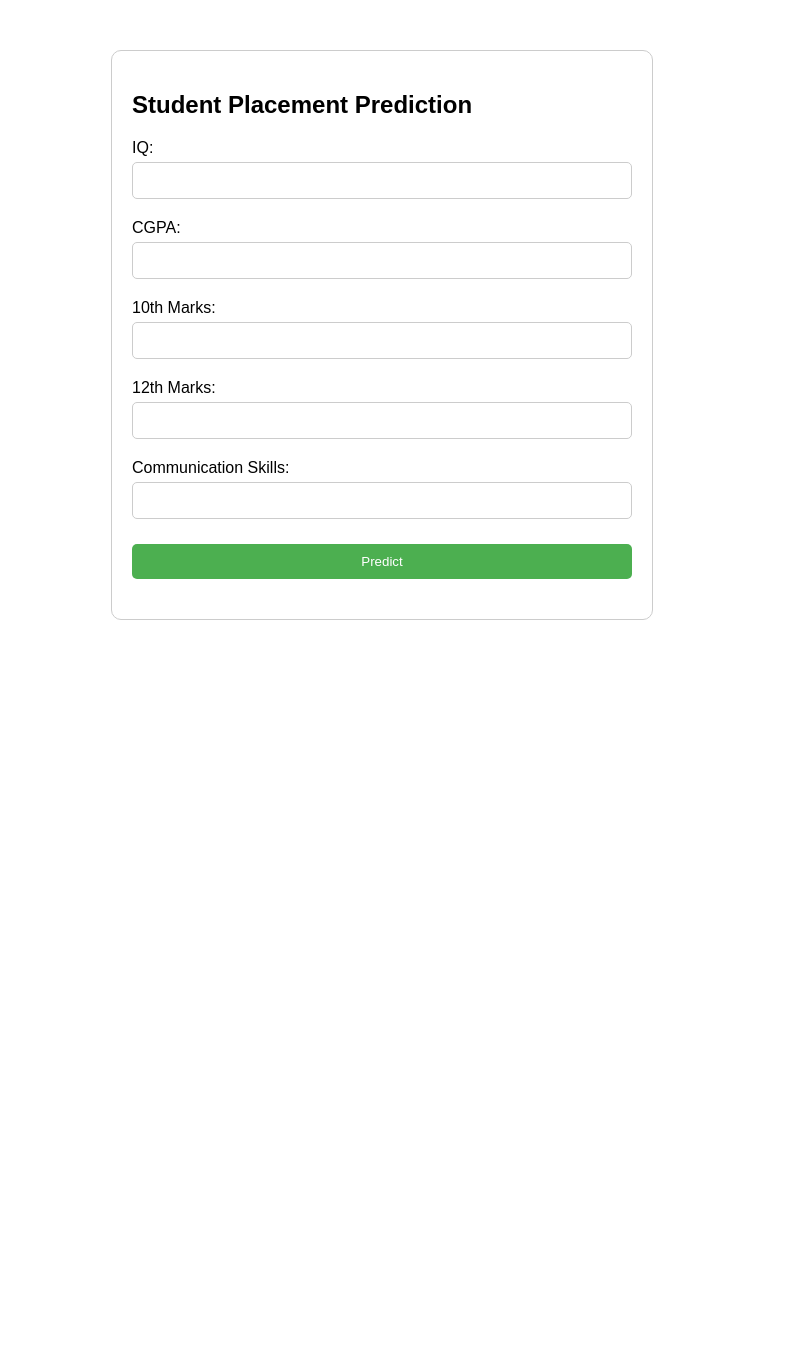
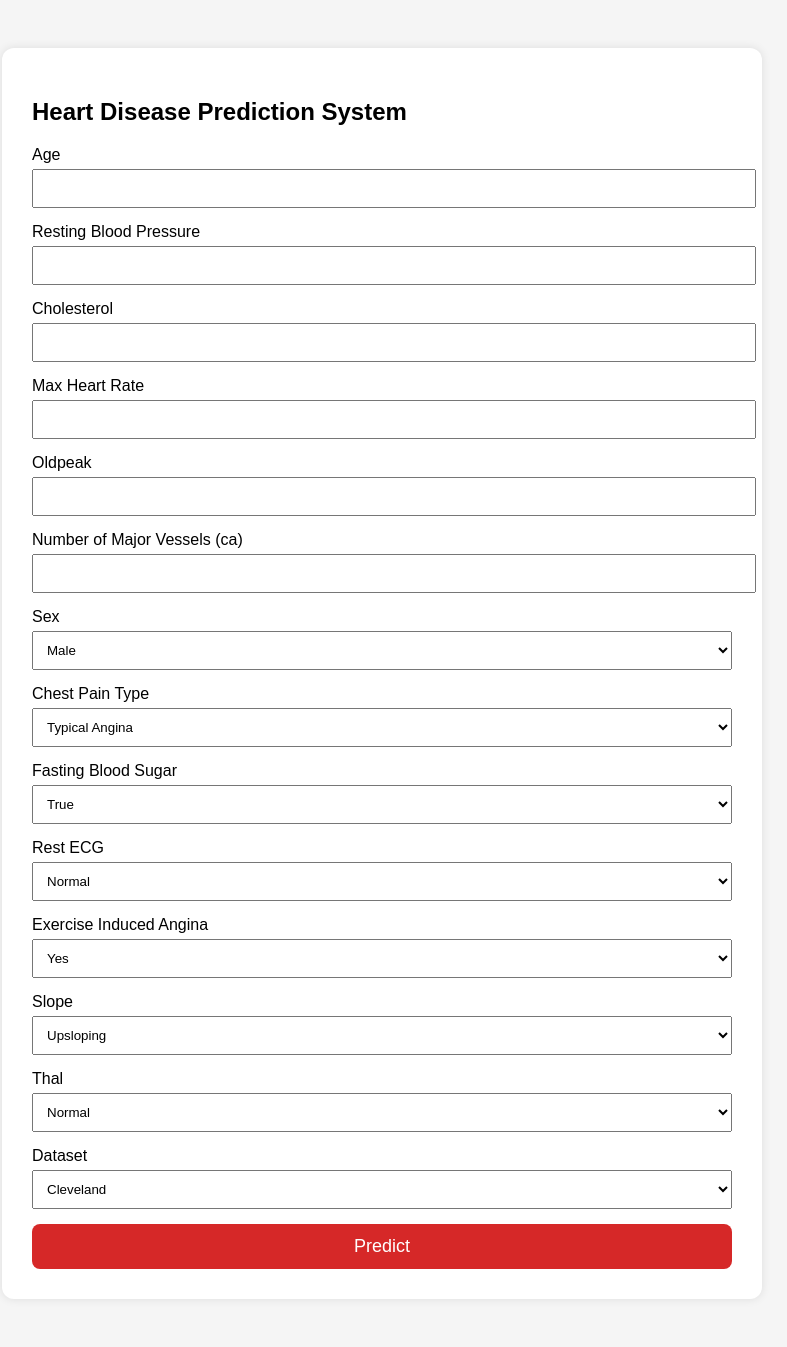
Before and after one commit to wahid434/Heart_Disease_Prediction, a Flask app: page / in a window 1280 px wide. Shown: the whole page, without its empty margins (258-1045 px from the left). Before the commit the page ends 620 px from the top, so only its background shows below. Run offline with Flask 3, Linux system fonts and the light colour scheme; parts of the project's set-up code (start-up, migrations or seed data) failed here and were passed over.

Commit message:
initial comit

```diff
--- a/render-demo/app.py
+++ b/render-demo/app.py
@@ -1,31 +1,65 @@
-# app.py
-
-from flask import Flask, request, jsonify, render_template
+from flask import Flask, render_template, request
 import pickle
-import numpy as np
-
-# Load the trained model
-model_path = 'model.pkl'
-with open(model_path, 'rb') as file:
-    model = pickle.load(file)
+import pandas as pd
 
 app = Flask(__name__)
 
-@app.route('/')
+# load trained model
+model = pickle.load(open("heart_disease_model.pkl", "rb"))
+
+@app.route("/")
 def home():
-    return render_template('index.html')
+    return render_template("index.html")
 
-@app.route('/predict', methods=['POST'])
+
+@app.route("/predict", methods=["POST"])
 def predict():
-    # Extract data from form
-    int_features = [int(x) for x in request.form.values()]
-    final_features = [np.array(int_features)]
 
-    # Make prediction
-    prediction = model.predict(final_features)
-    output = 'Placed' if prediction[0] == 1 else 'Not Placed'
+    data = {
+        "age": float(request.form["age"]),
+        "trestbps": float(request.form["trestbps"]),
+        "chol": float(request.form["chol"]),
+        "thalch": float(request.form["thalch"]),
+        "oldpeak": float(request.form["oldpeak"]),
+        "ca": float(request.form["ca"]),
 
-    return render_template('index.html', prediction_text='Prediction: {}'.format(output))
+        "sex": request.form["sex"],
+        "cp": request.form["cp"],
+        "fbs": request.form["fbs"],
+        "restecg": request.form["restecg"],
+        "exang": request.form["exang"],
+        "slope": request.form["slope"],
+        "thal": request.form["thal"],
+        "dataset": request.form["dataset"],
+    }
+
+    df = pd.DataFrame([data])
+
+    # convert to one-hot exactly like training
+    df = pd.get_dummies(df)
+
+    # match training columns
+    model_columns = pickle.load(open("model_columns.pkl", "rb"))
+
+    for col in model_columns:
+        if col not in df.columns:
+            df[col] = 0
+
+    df = df[model_columns]
+
+    prediction = model.predict(df)[0]
+    probability = model.predict_proba(df)[0][1]
+
+    if prediction == 1:
+        result = f"Heart Disease Detected ({probability*100:.2f}% risk)"
+    else:
+        result = f"No Heart Disease ({(1-probability)*100:.2f}% confidence)"
+
+    return render_template(
+        "index.html",
+        prediction_text=result
+    )
+
 
 if __name__ == "__main__":
     app.run(debug=True)
--- a/render-demo/templates/index.html
+++ b/render-demo/templates/index.html
@@ -2,75 +2,144 @@
 <html>
 
 <head>
-    <title>Student Placement Prediction</title>
+    <title>Heart Disease Prediction</title>
+
     <style>
         body {
-            font-family: Arial, sans-serif;
-            margin: 50px;
+            font-family: Arial;
+            background: #f5f5f5;
+            padding: 40px;
         }
 
-        .form-container {
-            max-width: 500px;
+        .container {
+            width: 700px;
             margin: auto;
-            padding: 20px;
-            border: 1px solid #ccc;
-            border-radius: 10px;
+            background: white;
+            padding: 30px;
+            border-radius: 12px;
+            box-shadow: 0 0 10px rgba(0, 0, 0, .1);
         }
 
-        .form-container input {
+        input,
+        select {
             width: 100%;
             padding: 10px;
-            margin: 5px 0 20px 0;
-            display: inline-block;
-            border: 1px solid #ccc;
-            border-radius: 5px;
-            box-sizing: border-box;
+            margin-top: 5px;
+            margin-bottom: 15px;
         }
 
-        .form-container input[type="submit"] {
-            background-color: #4CAF50;
+        button {
+            background: #d62828;
             color: white;
+            padding: 12px;
+            width: 100%;
             border: none;
-        }
-
-        .form-container input[type="submit"]:hover {
-            background-color: #45a049;
+            border-radius: 8px;
+            font-size: 18px;
         }
 
         .result {
-            font-size: 1.5em;
-            color: #4CAF50;
+            margin-top: 20px;
             text-align: center;
-            margin-top: 20px;
+            font-size: 24px;
+            color: green;
         }
     </style>
 </head>
 
 <body>
-    <div class="form-container">
-        <h2>Student Placement Prediction</h2>
+
+    <div class="container">
+
+        <h2>Heart Disease Prediction System</h2>
+
         <form action="/predict" method="post">
-            <label for="IQ">IQ:</label>
-            <input type="number" name="IQ" required>
 
-            <label for="CGPA">CGPA:</label>
-            <input type="number" step="0.01" name="CGPA" required>
+            <label>Age</label>
+            <input type="number" name="age" required>
 
-            <label for="10th_Marks">10th Marks:</label>
-            <input type="number" name="10th_Marks" required>
+            <label>Resting Blood Pressure</label>
+            <input type="number" name="trestbps" required>
 
-            <label for="12th_Marks">12th Marks:</label>
-            <input type="number" name="12th_Marks" required>
+            <label>Cholesterol</label>
+            <input type="number" name="chol" required>
 
-            <label for="Communication_Skills">Communication Skills:</label>
-            <input type="number" step="0.01" name="Communication_Skills" required>
+            <label>Max Heart Rate</label>
+            <input type="number" name="thalch" required>
 
-            <input type="submit" value="Predict">
+            <label>Oldpeak</label>
+            <input type="number" step="0.1" name="oldpeak" required>
+
+            <label>Number of Major Vessels (ca)</label>
+            <input type="number" name="ca" required>
+
+            <label>Sex</label>
+            <select name="sex">
+                <option value="Male">Male</option>
+                <option value="Female">Female</option>
+            </select>
+
+            <label>Chest Pain Type</label>
+            <select name="cp">
+                <option value="typical angina">Typical Angina</option>
+                <option value="asymptomatic">Asymptomatic</option>
+                <option value="non-anginal">Non-anginal</option>
+                <option value="atypical angina">Atypical Angina</option>
+            </select>
+
+            <label>Fasting Blood Sugar</label>
+            <select name="fbs">
+                <option value="TRUE">True</option>
+                <option value="FALSE">False</option>
+            </select>
+
+            <label>Rest ECG</label>
+            <select name="restecg">
+                <option value="normal">Normal</option>
+                <option value="lv hypertrophy">LV Hypertrophy</option>
+                <option value="st-t abnormality">ST-T abnormality</option>
+            </select>
+
+            <label>Exercise Induced Angina</label>
+            <select name="exang">
+                <option value="TRUE">Yes</option>
+                <option value="FALSE">No</option>
+            </select>
+
+            <label>Slope</label>
+            <select name="slope">
+                <option value="upsloping">Upsloping</option>
+                <option value="flat">Flat</option>
+                <option value="downsloping">Downsloping</option>
+            </select>
+
+            <label>Thal</label>
+            <select name="thal">
+                <option value="normal">Normal</option>
+                <option value="fixed defect">Fixed Defect</option>
+                <option value="reversable defect">Reversible Defect</option>
+            </select>
+
+            <label>Dataset</label>
+            <select name="dataset">
+                <option value="Cleveland">Cleveland</option>
+                <option value="Hungary">Hungary</option>
+                <option value="VA">VA</option>
+                <option value="Switzerland">Switzerland</option>
+            </select>
+
+            <button type="submit">Predict</button>
+
         </form>
+
         {% if prediction_text %}
-        <div class="result">{{ prediction_text }}</div>
+        <div class="result">
+            {{ prediction_text }}
+        </div>
         {% endif %}
+
     </div>
+
 </body>
 
 </html>
```
